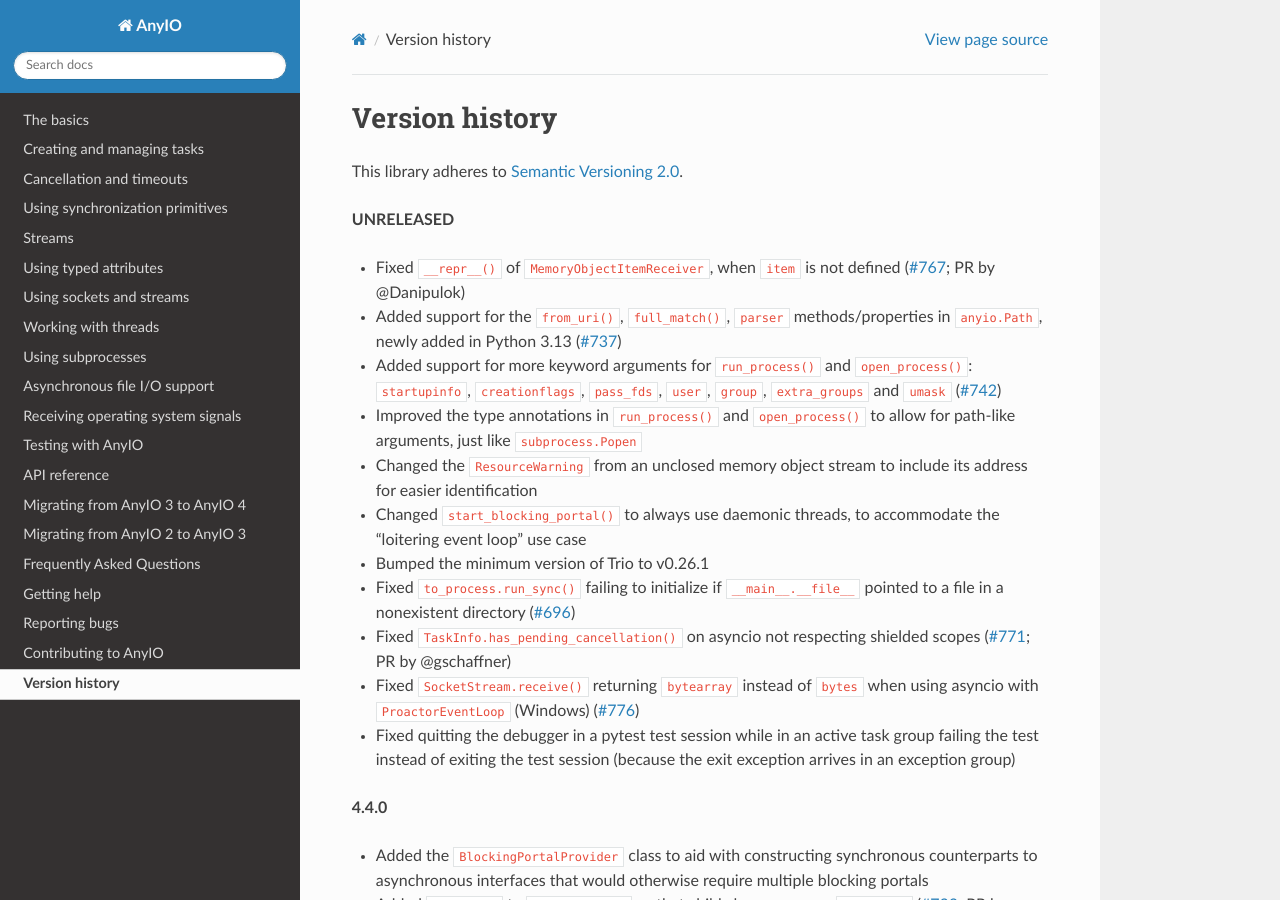
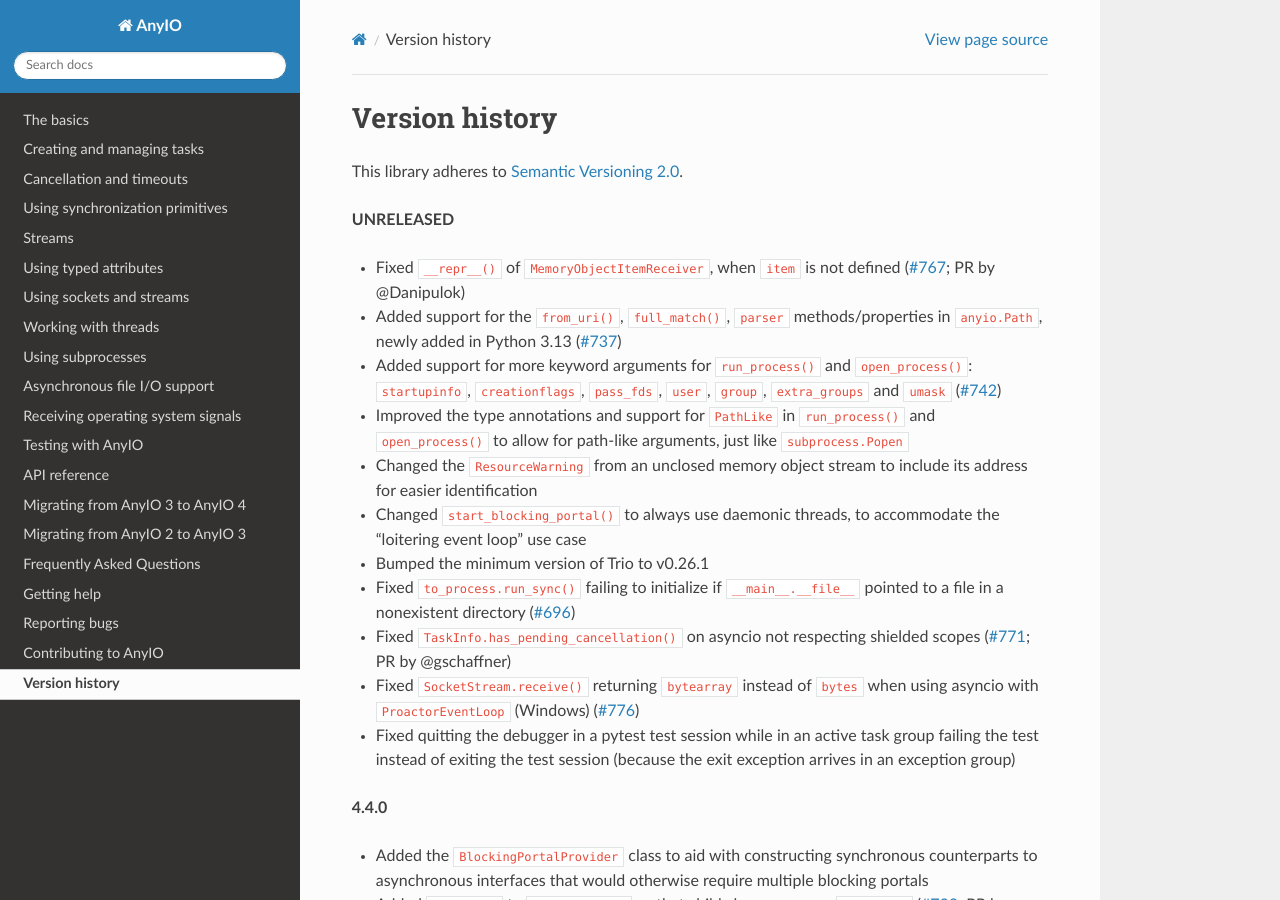
Before and after one commit to agronholm/anyio, a Sphinx documentation site: the page built from docs/versionhistory.rst, in a window 1280 px wide and 900 px high. Built offline with Sphinx 7.4.7 and the Read the Docs theme 2.0.0, drawn with Linux system fonts in a browser that asks for light colours; the version number could not be read and is left out.

Commit message:
Tweaked the changelog entry

```diff
--- a/docs/versionhistory.rst
+++ b/docs/versionhistory.rst
@@ -14,8 +14,8 @@ This library adheres to `Semantic Versioning 2.0 <http://semver.org/>`_.
   ``startupinfo``, ``creationflags``, ``pass_fds``, ``user``, ``group``,
   ``extra_groups`` and ``umask``
   (`#742 <https://github.com/agronholm/anyio/issues/742>`_)
-- Improved the type annotations in ``run_process()`` and ``open_process()`` to allow for
-  path-like arguments, just like ``subprocess.Popen``
+- Improved the type annotations and support for ``PathLike`` in ``run_process()`` and
+  ``open_process()`` to allow for path-like arguments, just like ``subprocess.Popen``
 - Changed the ``ResourceWarning`` from an unclosed memory object stream to include its
   address for easier identification
 - Changed ``start_blocking_portal()`` to always use daemonic threads, to accommodate the
```
